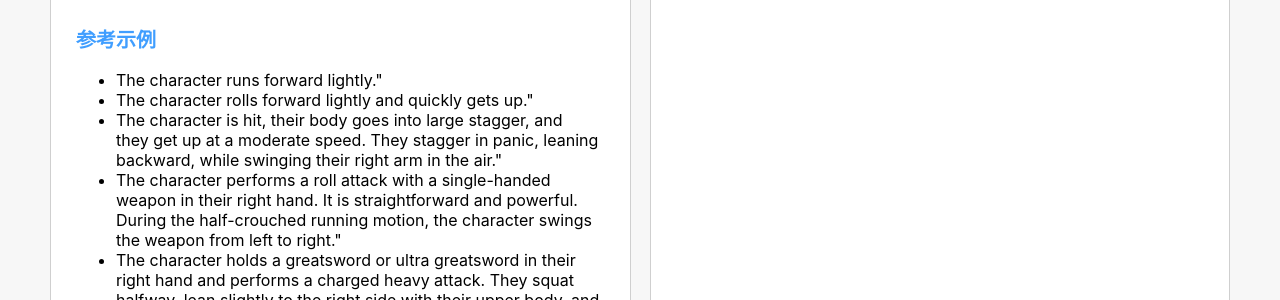
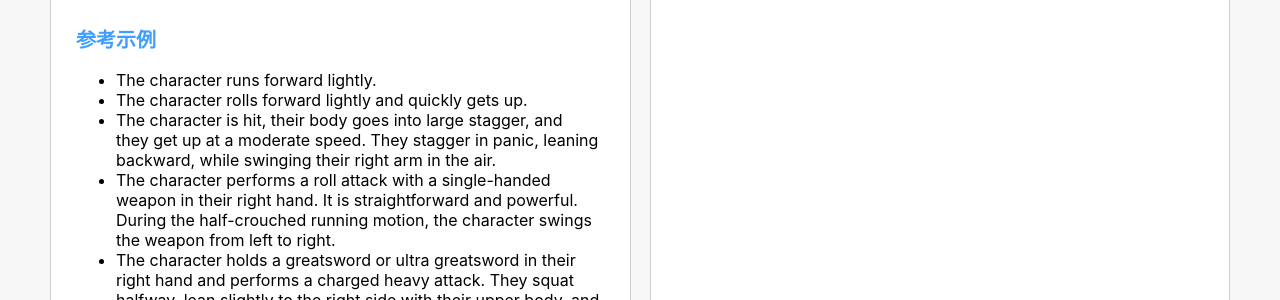
Before and after one commit to Fucloud233/animationGPT-frontend, a Vue app: page /zhCN/ in a window 1280 px wide. Both pictures are taken after a click on the button "Demo". Shown: the part 387-687 px from the top of the page. Built offline with nearby package versions, Linux system fonts and the light colour scheme.

Commit message:
fix: examples display error

```diff
--- a/src/views/Demo.vue
+++ b/src/views/Demo.vue
@@ -42,9 +42,7 @@
             <el-scrollbar>
                 <ul style="padding-right: 15px; margin: 0">
                     <li v-for="example in $tm('demo.examples')">
-                        <a @click="selectExample(example)" style="color: black; text-decoration: none"
-                            >{{ example }}"</a
-                        >
+                        <a @click="selectExample(example)" style="color: black; text-decoration: none">{{ example }}</a>
                     </li>
                 </ul>
             </el-scrollbar>
```
